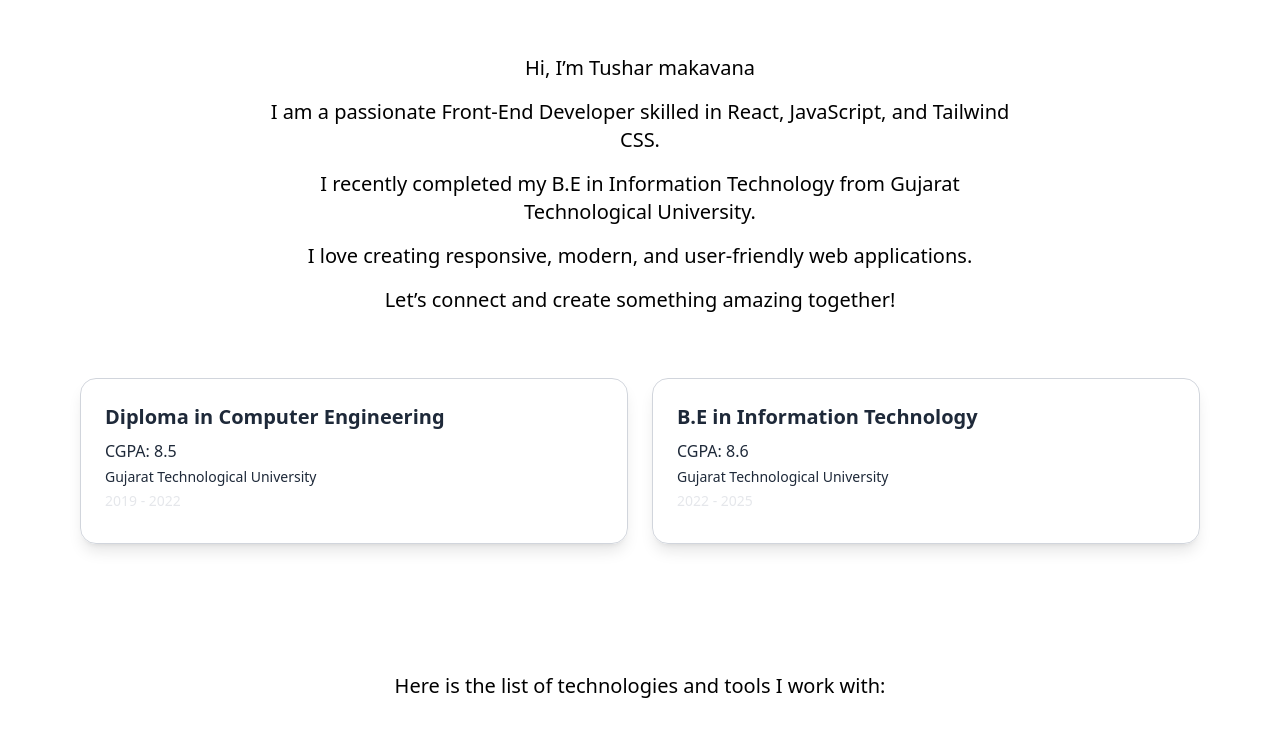
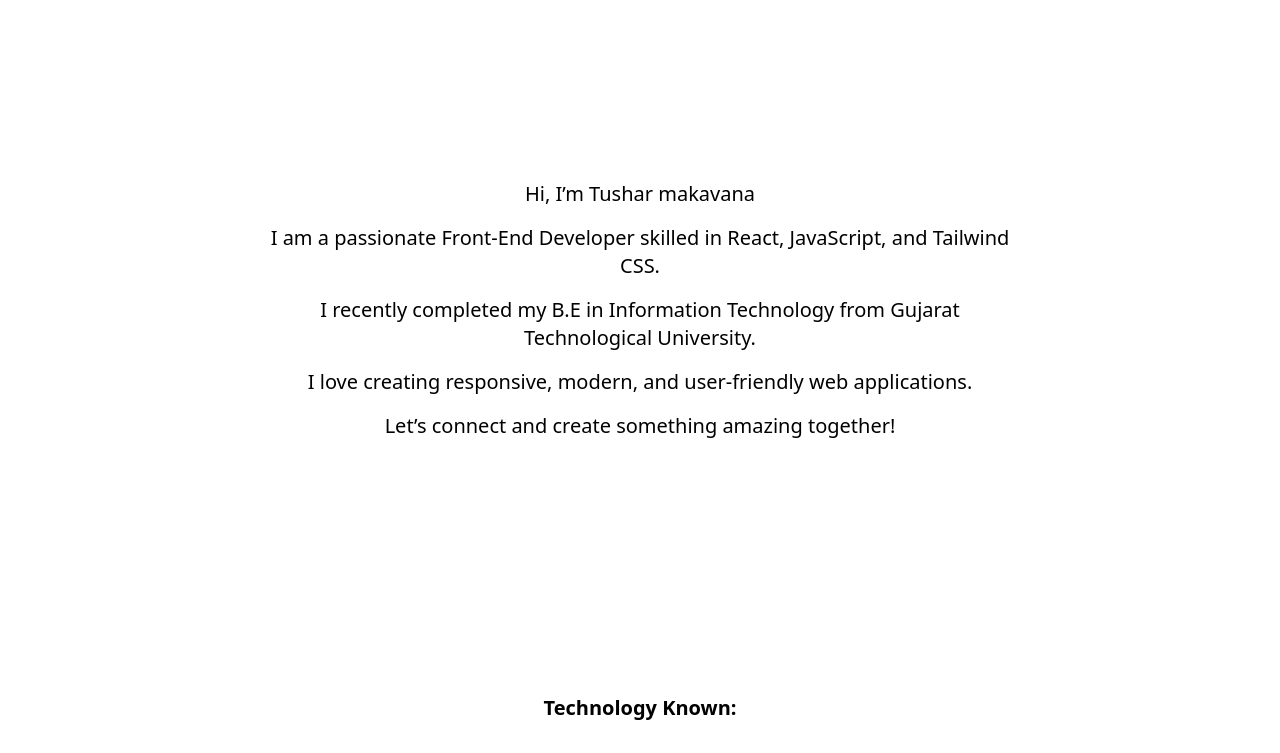
Before and after one commit to Tusharro7/Tushar-s_portfolio, a React (Vite) app: page / in a window 1280 px wide. Shown: the part 810-1563 px from the top of the page. Built offline with nearby package versions, Linux system fonts and the light colour scheme.

Commit message:
change position of Education section

```diff
--- a/src/App.jsx
+++ b/src/App.jsx
@@ -8,6 +8,7 @@ import Projects from './components/Projects'
 import Contact from './components/Contact'
 import Footer from './components/Footer'
 import MouseGradient from './components/mouseMoveTracker/MouseGradient'
+import EducationDetails from './components/EducationDetails'
 
 
 
@@ -21,6 +22,7 @@ function App() {
     <About/>
     <Skills/>
     <Projects/>
+    <EducationDetails/>
     <Contact/>
     <Footer/>
     </div>
--- a/src/components/About.jsx
+++ b/src/components/About.jsx
@@ -4,7 +4,7 @@ import ScrollFadeIn from "./scrollfadein/ScrollFadeIn";
 
 const About = () => {
   const { darkMode } = useContext(ThemeContext);
-  const [showEducation, setShowEducation] = useState(false);
+  // const [showEducation, setShowEducation] = useState(false);
 
   const aboutLines = [
     "Hi, I’m Tushar makavana",
@@ -14,25 +14,25 @@ const About = () => {
     "Let’s connect and create something amazing together!",
   ];
 
-  const educationData = [
-    {
-      title: "Diploma in Computer Engineering",
-      cgpa: 8.5,
-      institute: "Gujarat Technological University",
-      year: "2019 - 2022",
-    },
-    {
-      title: "B.E in Information Technology",
-      cgpa: 8.6,
-      institute: "Gujarat Technological University",
-      year: "2022 - 2025",
-    },
-  ];
+  // const educationData = [
+  //   {
+  //     title: "Diploma in Computer Engineering",
+  //     cgpa: 8.5,
+  //     institute: "Gujarat Technological University",
+  //     year: "2019 - 2022",
+  //   },
+  //   {
+  //     title: "B.E in Information Technology",
+  //     cgpa: 8.6,
+  //     institute: "Gujarat Technological University",
+  //     year: "2022 - 2025",
+  //   },
+  // ];
 
-  // Trigger Education after About last line + minimal delay
-  const handleAboutComplete = () => {
-    setTimeout(() => setShowEducation(true), 100); // 0.1s delay
-  };
+  // // Trigger Education after About last line + minimal delay
+  // const handleAboutComplete = () => {
+  //   setTimeout(() => setShowEducation(true), 100); // 0.1s delay
+  // };
 
   return (
     <>
@@ -40,7 +40,7 @@ const About = () => {
       <ScrollFadeIn>
       <section
         id="about"
-        className={`font-nunito relative z-10 flex flex-col items-center justify-start md:justify-center px-6 md:px-20 py-16`}
+        className={`font-nunito relative z-10 flex flex-col items-center justify-start min-h-[80vh] md:justify-center px-6 md:px-20 py-16`}
       >
 
         <div
@@ -63,7 +63,7 @@ const About = () => {
         </div>
       </section>
 </ScrollFadeIn>
-      {/* Education Section */}
+      {/* Education Section
       {showEducation && (
         <section className="relative z-10 flex flex-col md:flex-row gap-6 px-6 md:px-20 mb-16">
           {educationData.map((edu, i) => (
@@ -84,7 +84,7 @@ const About = () => {
           ))}
         </section>
 
-      )}
+      )} */}
     </>
   );
 };
--- /dev/null
+++ b/src/components/EducationDetails.jsx
@@ -0,0 +1,56 @@
+import React, { useContext, useState } from "react";
+import { ThemeContext } from "./theme/ThemeContext";
+import ScrollFadeIn from "./scrollfadein/ScrollFadeIn";
+
+function EducationDetails() {
+    const { darkMode } = useContext(ThemeContext);
+    // const [showEducation, setShowEducation] = useState(false);
+
+     const educationData = [
+    {
+      title: "Diploma in Computer Engineering",
+      cgpa: 8.5,
+      institute: "Gujarat Technological University",
+      year: "2019 - 2022",
+    },
+    {
+      title: "B.E in Information Technology",
+      cgpa: 8.6,
+      institute: "Gujarat Technological University",
+      year: "2022 - 2025",
+    },
+  ];
+
+  // Trigger Education after About last line + minimal delay
+//   const handleAboutComplete = () => {
+//     setTimeout(() => setShowEducation(true), 100); // 0.1s delay
+//   };
+    return (
+        <>
+      <ScrollFadeIn>
+      <h2 className=" relative z-10 text-4xl md:text-5xl font-bold text-center  mb-12">Education </h2> </ScrollFadeIn>
+        <section className="relative z-10 flex flex-col md:flex-row gap-6 px-6 md:px-20 mb-16">
+          {educationData.map((edu, i) => (
+            <ScrollFadeIn
+              key={i}
+              custom={i}
+              className={`flex-1 p-6 rounded-2xl border border-gray-300
+                          bg-white/20 backdrop-blur-md shadow-lg
+                          ${darkMode ? "text-white" : "text-gray-800"}`}
+            >
+              <h3 className="text-xl font-semibold mb-2">{edu.title}</h3>
+              <p className="mb-1 font-medium">CGPA: {edu.cgpa}</p>
+              <p className="mb-1 text-sm">{edu.institute}</p>
+              <p className="mb-2 text-sm text-gray-200 dark:text-gray-300">
+                {edu.year}
+              </p>
+            </ScrollFadeIn>
+          ))}
+        </section>
+
+
+        </>
+    )
+}
+
+export default EducationDetails
--- a/src/components/Skills.jsx
+++ b/src/components/Skills.jsx
@@ -55,8 +55,8 @@ const Skills = ({ onComplete }) => {
         className={`text-center mb-12 ${darkMode ? "text-white" : "text-black"}`}
       >
         {/* <h2 className="text-4xl md:text-3xl font-bold mb-4">Skills</h2> */}
-        <p className="text-lg md:text-xl">
-          Here is the list of technologies and tools I work with:
+        <p className="text-lg capitalize font-bold md:text-xl">
+          Technology known:
         </p>
       </motion.div>
 
```
